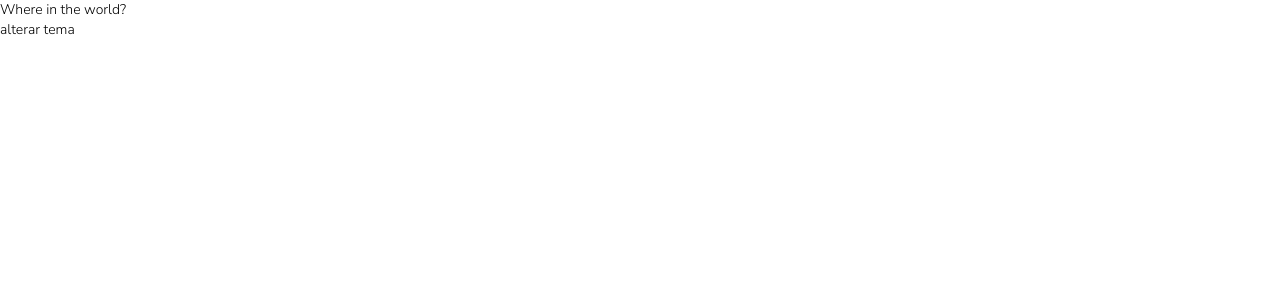
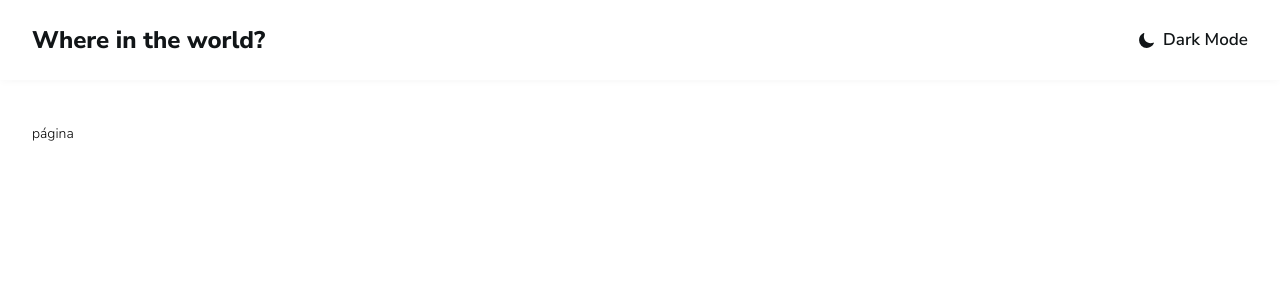
Before and after one commit to vinicius-pereira-souza/FrontendMentor-Rest-countries-api-master, a Next.js app: page / in a window 1280 px wide. Shown: the top 300 px of the page. Built offline with nearby package versions, Linux system fonts and the light colour scheme.

Commit message:
feat: funcionalidade base do darkmode completo

```diff
--- a/app/globals.css
+++ b/app/globals.css
@@ -1,3 +1,7 @@
 @tailwind base;
 @tailwind components;
 @tailwind utilities;
+
+* {
+  transition: all 150ms;
+}
--- a/app/layout.tsx
+++ b/app/layout.tsx
@@ -2,6 +2,8 @@ import type { Metadata } from "next";
 import { nunito_sans } from "./ui/fonts";
 
 import "./globals.css";
+import Providers from "./providers/providers";
+import Header from "./ui/header";
 
 export const metadata: Metadata = {
   title: "Create Next App",
@@ -15,8 +17,13 @@ export default function RootLayout({
 }>) {
   return (
     <html lang="en">
-      <body className={`${nunito_sans.className} antialiased min-h-screen`}>
-        {children}
+      <body
+        className={`${nunito_sans.className} antialiased min-h-screen bg-white dark:bg-darkBlueBg`}
+      >
+        <Providers>
+          <Header />
+          {children}
+        </Providers>
       </body>
     </html>
   );
--- a/app/page.tsx
+++ b/app/page.tsx
@@ -1,12 +1,9 @@
 export default function Home() {
   return (
-    <div className="text-sm">
-      <header>
-        <div>
-          <h1>Where in the world?</h1>
-          <button>alterar tema</button>
-        </div>
-      </header>
+    <div className="text-sm px-8">
+      <div className="max-w-[1280px] mx-auto">
+        <p>página</p>
+      </div>
     </div>
   );
 }
--- /dev/null
+++ b/app/providers/providers.tsx
@@ -0,0 +1,7 @@
+"use client";
+
+import { ThemeContextProvider } from "@/app/providers/theme-context";
+
+export default function Providers({ children }: { children: React.ReactNode }) {
+  return <ThemeContextProvider>{children}</ThemeContextProvider>;
+}
--- /dev/null
+++ b/app/providers/theme-context.tsx
@@ -0,0 +1,39 @@
+"use client";
+import { createContext, useState, useEffect, use } from "react";
+
+type ThemeContextType = {
+  theme: boolean;
+  handleWitchTheme: () => void;
+};
+
+export const ThemeContext = createContext<ThemeContextType>({
+  theme: false,
+  handleWitchTheme: () => {},
+});
+
+export function ThemeContextProvider({
+  children,
+}: {
+  children: React.ReactNode;
+}) {
+  const [theme, setTheme] = useState<boolean>(false);
+
+  useEffect(() => {}, []);
+
+  const handleWitchTheme = () => {
+    setTheme((prevState) => !prevState);
+
+    const html = document.querySelector("html");
+    html!.classList.toggle("dark");
+  };
+
+  return (
+    <ThemeContext.Provider value={{ theme, handleWitchTheme }}>
+      {children}
+    </ThemeContext.Provider>
+  );
+}
+
+export function useTheme() {
+  return use(ThemeContext);
+}
--- /dev/null
+++ b/app/ui/header.tsx
@@ -0,0 +1,25 @@
+"use client";
+
+import { useTheme } from "../providers/theme-context";
+import { IoMoonOutline, IoMoon } from "react-icons/io5";
+
+export default function Header() {
+  const { theme, handleWitchTheme } = useTheme();
+
+  return (
+    <header className="py-6 px-8 shadow-md shadow-lightGrayBg dark:shadow-none dark:bg-darkBlue mb-6 md:mb-11">
+      <div className="max-w-[1280px] mx-auto flex items-center justify-between">
+        <h1 className="text-lg mdtext-[27px] lg:text-2xl font-extrabold tracking-[2%] text-darkBlueText dark:text-lightGrayBg">
+          Where in the world?
+        </h1>
+        <button
+          onClick={() => handleWitchTheme()}
+          className="text-base md:text-xl lg:text-[17px] tracking-[-2%] font-semibold flex items-center gap-x-2 text-darkBlueText dark:text-lightGrayBg"
+        >
+          {theme ? <IoMoonOutline /> : <IoMoon />}
+          Dark Mode
+        </button>
+      </div>
+    </header>
+  );
+}
--- a/tailwind.config.ts
+++ b/tailwind.config.ts
@@ -6,6 +6,7 @@ export default {
     "./components/**/*.{js,ts,jsx,tsx,mdx}",
     "./app/**/*.{js,ts,jsx,tsx,mdx}",
   ],
+  darkMode: "selector",
   theme: {
     extend: {
       colors: {
```
